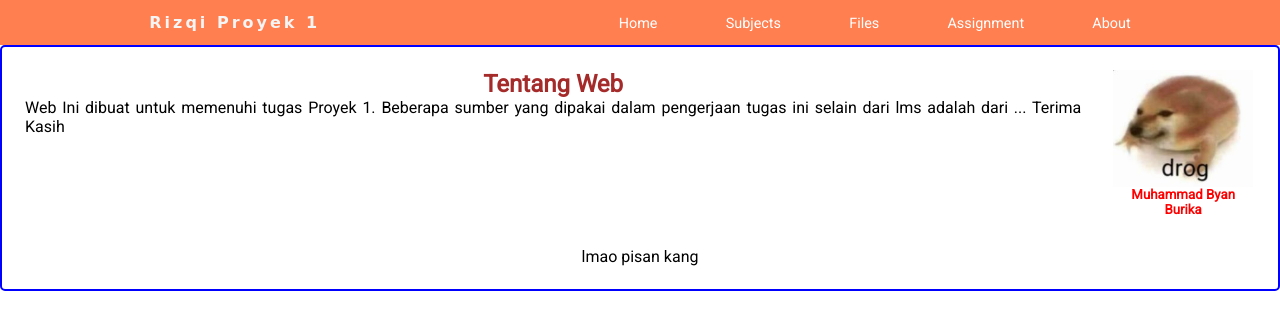
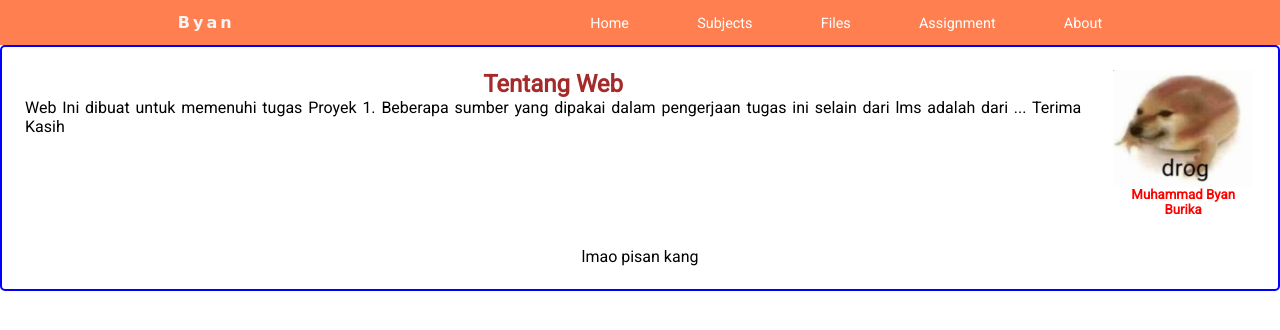
Before and after one commit to mbyanb/mbyanb.git.io, a plain HTML site: page index.html in a window 1280 px wide. Drawn offline with Linux system fonts and the light colour scheme; a web font is replaced by a local one.

Commit message:
update 1

```diff
--- a/index.html
+++ b/index.html
@@ -15,7 +15,7 @@
 
         <nav>
             <div class="logo">
-                <h4>Rizqi Proyek 1</h4>
+                <h4>Byan</h4>
             </div>
             <ul>
                 <li><a href="#">Home</a></li>
```
